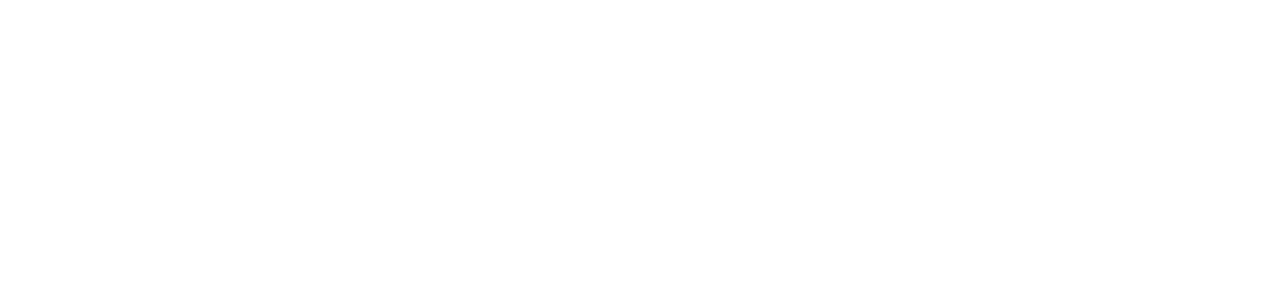
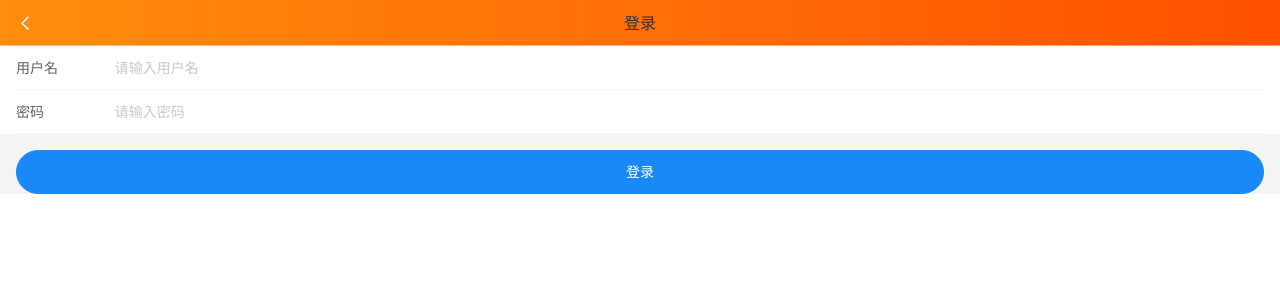
Before and after one commit to Dididididii/rabbit-mb, a Vue app: page /login in a window 1280 px wide. Shown: the top 300 px of the page. Built offline with nearby package versions, Linux system fonts and the light colour scheme.

Commit message:
登录窗口,个人页面,路由权限,购物车权限功能完成

```diff
--- /dev/null
+++ b/src/api/login.js
@@ -0,0 +1,11 @@
+import request from '@/utils/request'
+
+/**
+ * 帐号登录
+ * @param {String} account - 用户名
+ * @param {String} password - 密码
+ * @returns Promise
+ */
+export const userLogin = ({ account, password }) => {
+  return request('/login', 'post', { account, password })
+}
--- a/src/components/xtx-navBar.vue
+++ b/src/components/xtx-navBar.vue
@@ -4,7 +4,12 @@
             class="navBar"
             :title="title"
             :fixed="fixed"
-        />
+            @click-left="$router.go(-1)"
+        >
+          <template #left  v-if="leftArrow">
+            <van-icon name="arrow-left" size="18" color="#fff"/>
+          </template>
+        </van-nav-bar>
     </nav>
 </template>
 
@@ -19,6 +24,10 @@
     fixed: {
       type: Boolean,
       default: false
+    },
+    leftArrow: {
+      type: Boolean,
+      default: false
     }
   }
 }
@@ -30,5 +39,9 @@
     .van-nav-bar__title {
         color:#fff;
     }
+.van-nav-bar .van-icon {
+      color: #fff !important;
+    }
 }
+
 </style>
--- a/src/main.js
+++ b/src/main.js
@@ -2,7 +2,10 @@
 import App from './App.vue'
 import router from './router'
 import store from './store'
-import { NavBar, Search, Swipe, SwipeItem, Tabbar, TabbarItem, Grid, GridItem, Image as VanImage, Lazyload, Sticky, TreeSelect, Card, SubmitBar, Checkbox, Icon, Cell, CellGroup, Button, GoodsAction, GoodsActionIcon, GoodsActionButton, Sku, Skeleton } from 'vant'
+import { NavBar, Search, Swipe, SwipeItem, Tabbar, TabbarItem, Grid, GridItem, Image as VanImage, Lazyload, Sticky, TreeSelect, Card, SubmitBar, Checkbox, Icon, Cell, CellGroup, Button, GoodsAction, GoodsActionIcon, GoodsActionButton, Sku, Skeleton, List, Form, Field } from 'vant'
+Vue.use(Form)
+Vue.use(Field)
+Vue.use(List)
 Vue.use(GoodsAction)
 Vue.use(Skeleton)
 Vue.use(Sku)
--- a/src/router/index.js
+++ b/src/router/index.js
@@ -1,4 +1,5 @@
 import Vue from 'vue'
+import store from '@/store'
 import VueRouter from 'vue-router'
 import Layout from '@/views/Layout'
 import More from '@/views/more'
@@ -7,6 +8,7 @@
 import My from '@/views/my'
 import Set from '@/views/set'
 import Goods from '@/views/goods'
+import Login from '@/views/Login'
 Vue.use(VueRouter)
 
 const routes = [
@@ -39,6 +41,10 @@
   {
     path: '/goods',
     component: Goods
+  },
+  {
+    path: '/login',
+    component: Login
   }
 
 ]
@@ -53,6 +59,18 @@
   document.body.scrollTop = 0
   document.documentElement.scrollTop = 0
   window.pageYOffset = 0
+  // console.log(to.path)
+  // console.log(from.fullPath)
+  if (to.path === '/login') {
+    if (store.state.user.profile.token) {
+      // to.path = from.fullPath
+      // console.log(from)
+      // router.push(from.fullPath)
+      router.go(-1)
+    } else {
+      next()
+    }
+  }
   next()
 })
 
--- /dev/null
+++ b/src/views/Login/index.vue
@@ -0,0 +1,75 @@
+<template>
+  <div>
+    <xtxNavBarVue title="登录" :leftArrow="true"  />
+    <main >
+      <van-form @submit="onSubmit">
+        <van-field
+          v-model="username"
+          name="account"
+          label="用户名"
+          placeholder="请输入用户名"
+          :rules="[
+            { required: true, message: '请填写用户名' },
+            { validator: name, message: '用户名格式不对' }
+            ]"
+        />
+        <van-field
+          v-model="password"
+          type="password"
+          name="password"
+          label="密码"
+          placeholder="请输入密码"
+          :rules="[
+            { required: true, message: '请填写密码' },
+            { validator: password1, message: '密码长度为6-12' }
+            ]"
+        />
+        <div style="margin: 16px;">
+          <van-button round block type="info" native-type="submit">登录</van-button>
+        </div>
+      </van-form>
+    </main>
+  </div>
+</template>
+
+<script>
+import { userLogin } from '@/api/login'
+import xtxNavBarVue from '@/components/xtx-navBar.vue'
+import { Toast } from 'vant'
+export default {
+  name: 'xtx-login',
+  components: { xtxNavBarVue },
+  data () {
+    return {
+      username: '',
+      password: ''
+    }
+  },
+  methods: {
+    async onSubmit (values) {
+      try {
+        const res = await userLogin(values)
+        // console.log('submit', values)
+        // console.log(res)
+        this.$store.commit('user/setUser', res.result)
+        Toast('登录成功')
+        this.$router.go(-1)
+        // console.log(this.$store.state.user.profile)
+      } catch (error) {
+        Toast(error.response.data.message)
+        // console.log(error)
+      }
+    },
+    // 校验函数返回 true 表示校验通过，false 表示不通过
+    password1 (val) {
+      return /[a-zA-Z0-9]{6,12}/.test(val)
+    },
+    name (val) {
+      return /[a-zA-Z0-9]{3,12}/.test(val)
+    }
+  }
+}
+</script>
+
+<style lang="less" scoped>
+</style>
--- a/src/views/cart/index.vue
+++ b/src/views/cart/index.vue
@@ -40,7 +40,7 @@
     </div>
     <!-- 底部下单栏 -->
     <div class="sub">
-      <van-submit-bar :price="num" button-text="提交订单" @submit="onSubmit">
+      <van-submit-bar :disabled="$store.state.cart.list.length===0" :price="num" button-text="提交订单" @submit="onSubmit">
     </van-submit-bar>
     </div>
   </div>
@@ -48,6 +48,7 @@
 
 <script>
 import xtxNavBarVue from '@/components/xtx-navBar.vue'
+import { Toast } from 'vant'
 export default {
   name: 'xtx-cart',
   components: { xtxNavBarVue },
@@ -58,7 +59,12 @@
   },
   methods: {
     onSubmit () {
-      console.log('提交了')
+      if (this.$store.state.user.profile.token) {
+        console.log('提交订单')
+      } else {
+        Toast('请先等再结算')
+        this.$router.push('/login')
+      }
     },
     delList (id) {
       console.log(1)
--- a/src/views/goods/index.vue
+++ b/src/views/goods/index.vue
@@ -316,6 +316,7 @@
           properties: item.specs
         })
       })
+      console.log(this.sku.tree)
     },
     async getGoods () {
       try {
@@ -354,6 +355,7 @@
         img: this.list.mainPictures[0]
       })
       this.show = false
+      Toast('加入购物车成功,请在购物车里查看')
     }
   },
   created () {
--- a/src/views/home/index.vue
+++ b/src/views/home/index.vue
@@ -37,9 +37,16 @@
         <xtxSwipeVue :images="brands" />
       </div>
       <!-- 猜你喜欢 -->
-      <div class="like">
-        <xtxGoodsVue class="title" title="----猜你喜欢----" :goods="goods"/>
-      </div>
+      <van-list
+        v-model="loading"
+        :finished="finished"
+        finished-text="没有更多了"
+        @load="onLoad"
+      >
+        <div class="like">
+          <xtxGoodsVue class="title" title="----猜你喜欢----" :goods="goods"/>
+        </div>
+      </van-list>
     </main>
   </div>
 </template>
@@ -61,7 +68,11 @@
       hots: [],
       brands: [],
       goods: [],
-      news: []
+      news: [],
+      loading: false,
+      finished: false,
+      list: [],
+      num: 0
     }
   },
   methods: {
@@ -114,11 +125,31 @@
         const res = await findLike()
 
         res.result.forEach(item => {
-          this.goods.push(...item.goods)
+          // this.goods.push(...item.goods)
+          this.list.push(...item.goods)
         })
+        // console.log(this.list)
+        for (this.num; this.num < 6; this.num++) {
+          // console.log(this.num)
+          this.goods.push(this.list[this.num])
+        }
       } catch (error) {
         Toast(error)
       }
+    },
+    onLoad () {
+      this.loading = true
+      const i = this.num + 6
+      setTimeout(() => {
+        for (this.num; this.num < i; this.num++) {
+          // console.log(this.num)
+          this.goods.push(this.list[this.num])
+          if (this.goods.length === this.list.length) {
+            this.finished = true
+          }
+        }
+        this.loading = false
+      }, 1000)
     }
 
   },
--- a/src/views/my/index.vue
+++ b/src/views/my/index.vue
@@ -1,19 +1,23 @@
 <template>
     <div class="mybox">
-      <div class="outerbox">
+      <div class="outerbox" @click="login">
         <div class="photo">
           <van-image
             round
             width="3rem"
             height="3rem"
-            src="https://img01.yzcdn.cn/vant/cat.jpeg"
+            :src="photo"
           />
         </div>
-        <div class="name">
-          <h3 class="phonename">我的小兔鲜昵称</h3>
-          <span class="numname">账号名称</span>
+        <div class="name" v-if="$store.state.user.profile.token">
+          <h3 class="phonename">{{$store.state.user.profile.nickname}}</h3>
+          <span class="numname">{{$store.state.user.profile.account}}</span>
         </div>
-        <div class="set">
+        <div class="name" v-else>
+          <h3 class="phonename">未登录</h3>
+          <span class="numname">小兔鲜账号</span>
+        </div>
+        <div class="set" v-if="$store.state.user.profile.token">
           <!-- <a style="color:#000;" href="/set">
             <van-icon name="setting-o" size="20"  />
           </a> -->
@@ -95,7 +99,19 @@
 
 <script>
 export default {
-  name: 'xtx-my'
+  name: 'xtx-my',
+  data () {
+    return {
+      photo: this.$store.state.user.profile.avatar || 'http://yjy-xiaotuxian-dev.oss-cn-beijing.aliyuncs.com/avatar/2022-05-14/f6bafcfc-a840-4a81-9907-939ee56dff4d.jpg'
+    }
+  },
+  methods: {
+    login () {
+      if (!this.$store.state.user.profile.token) {
+        this.$router.push('/login')
+      }
+    }
+  }
 }
 </script>
 
--- a/src/views/set/index.vue
+++ b/src/views/set/index.vue
@@ -19,11 +19,11 @@
               round
               width="3rem"
               height="3rem"
-              src="https://img01.yzcdn.cn/vant/cat.jpeg"
+              :src="$store.state.user.profile.avatar"
             />
             <div>
-              <h3 class="name">小兔鲜用户名</h3>
-              <p class="numphone">小兔鲜账号</p>
+              <h3 class="name">{{$store.state.user.profile.nickname}}</h3>
+              <p class="numphone">{{$store.state.user.profile.account}}</p>
             </div>
             </div>
           </template>
@@ -57,15 +57,24 @@
       </van-cell-group>
 
       <van-cell-group >
-        <van-button type="default" block size="small">退出登录</van-button>
+        <van-button type="default" block size="small" @click="outto">退出登录</van-button>
       </van-cell-group>
     </main>
   </div>
 </template>
 
 <script>
+import { Toast } from 'vant'
+
 export default {
-  name: 'xtx-set'
+  name: 'xtx-set',
+  methods: {
+    outto () {
+      this.$store.commit('user/setUser', {})
+      Toast('退出成功')
+      this.$router.push('/my')
+    }
+  }
 }
 </script>
 
```
